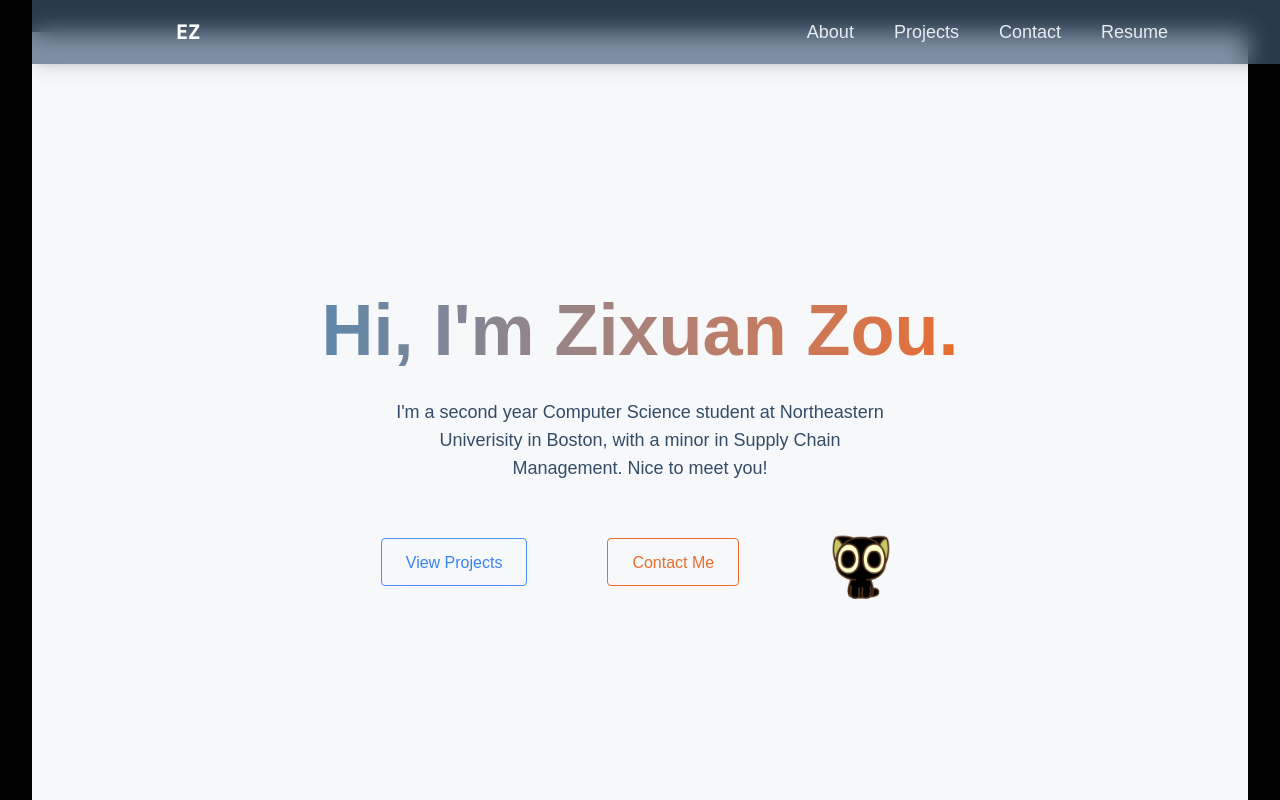
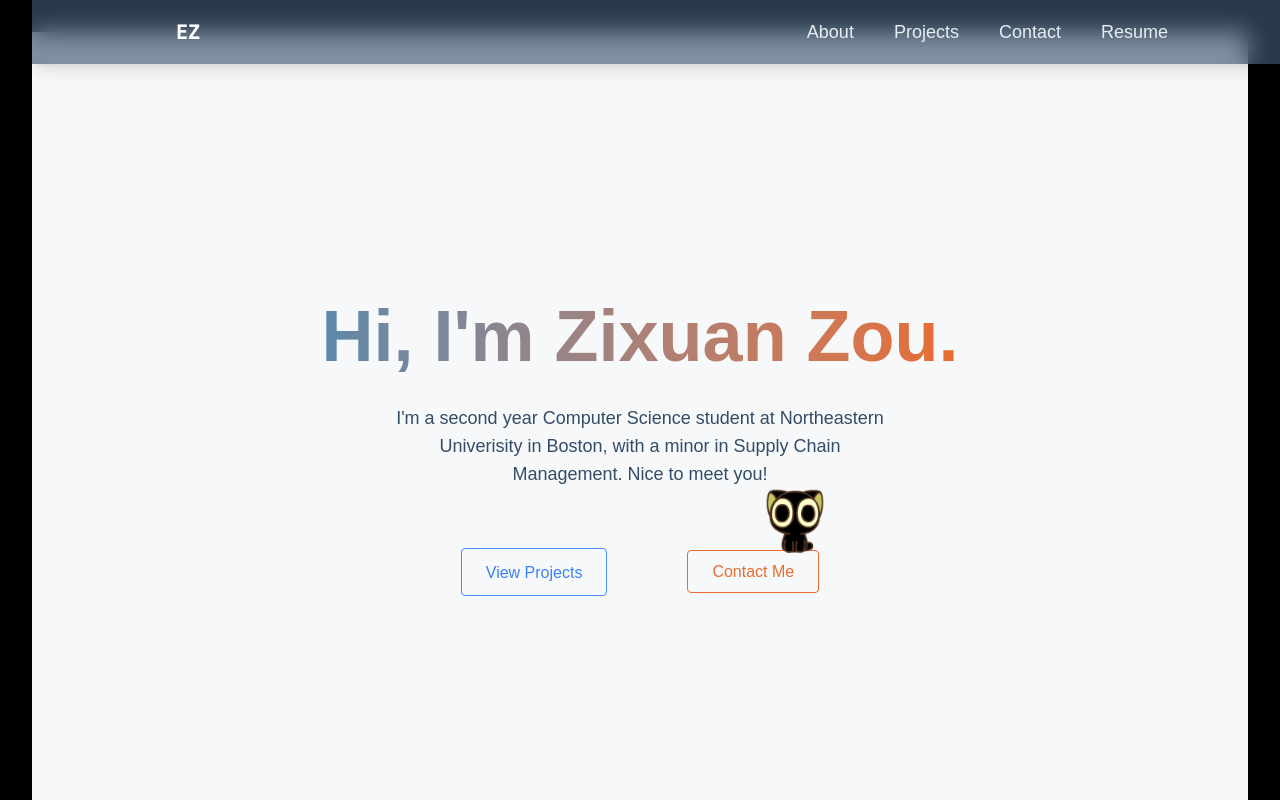
Before and after one commit to ezixuan27/ella_HOME, a React (Vite) app: page / in a window 1280 px wide. Shown: the top 800 px of the page. Built offline with nearby package versions, Linux system fonts and the light colour scheme.

Commit message:
fix xiaohei position

```diff
--- a/src/components/sections/Home.jsx
+++ b/src/components/sections/Home.jsx
@@ -15,7 +15,7 @@ export const Home = () => {
                     I'm a second year Computer Science student at Northeastern Univerisity in Boston,
                     with a minor in Supply Chain Management. Nice to meet you!
                 </p>
-                <div className="flex justify-center items-center space-x-20 mt-10">
+                <div className="flex justify-center items-center space-x-20 mt-15">
                     <a
                         href="#projects"
                         className="border border-[#4E8EF7] text-[#3B82F6] py-3 px-6 rounded font-medium
@@ -23,6 +23,7 @@ export const Home = () => {
                         hover:shadow-[0_0_15px_rgba(59,130,246,0.4)] h-12">
                         View Projects
                     </a>
+                    <div className="relative inline-block">
                         <a
                             href="#contact"
                             className="border border-[#E86D2E] text-[#E86D2E] py-3 px-6 rounded font-medium
@@ -32,8 +33,10 @@ export const Home = () => {
                         </a>
                         <img src="小黑waving.gif"
                             alt="someGif"
-                            className="w-20 h-20"
+                            className="absolute -top-21 left-1/2 w-20 h-20 pointer-events-none select-none z-10"
                         />
+                    </div>
+
                 </div>
 
 
```
Lines whose indentation alone changed are shown as unchanged.
